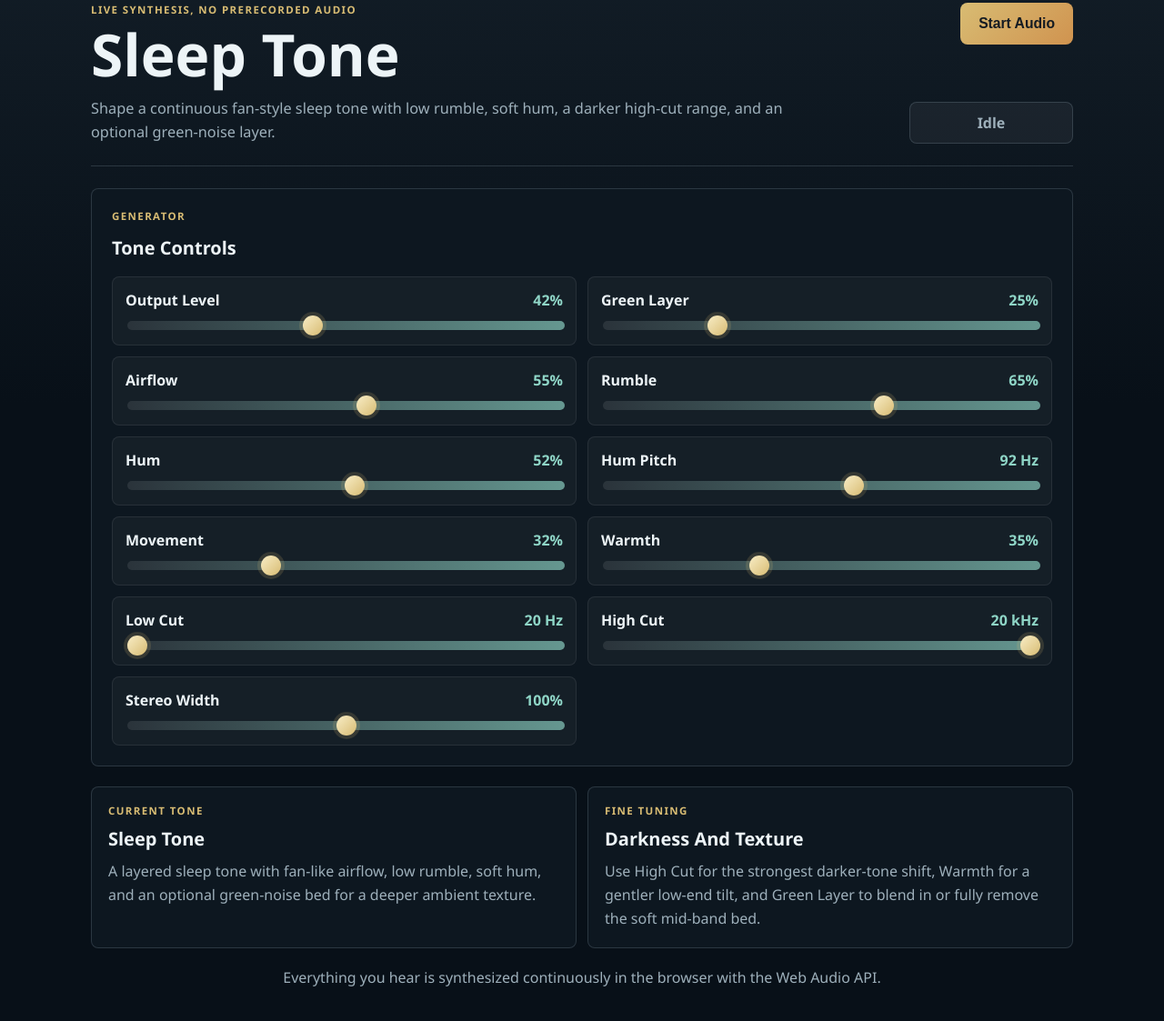
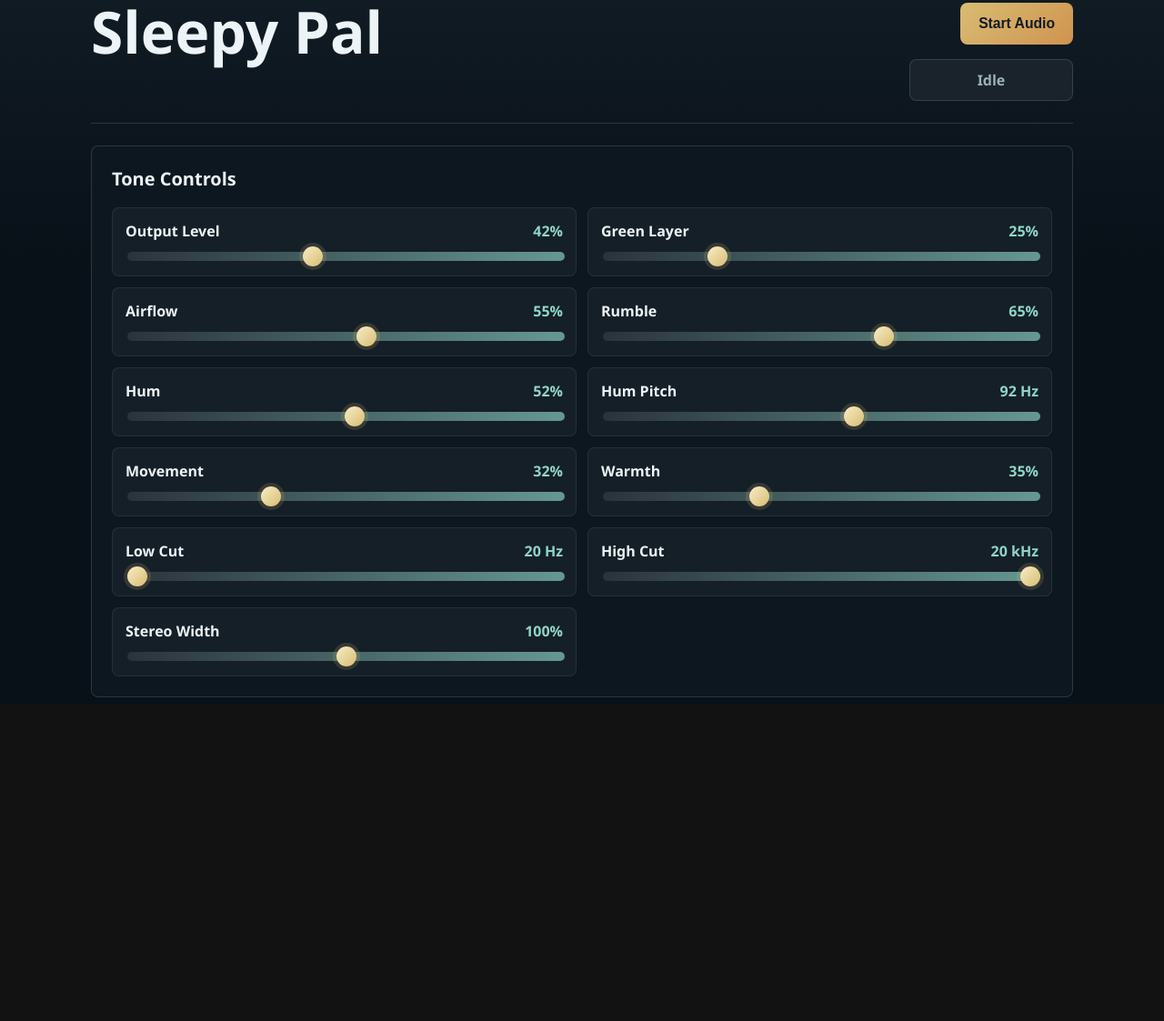
Before and after one commit to ericterpstra/noiseapp, a website with bundled scripts: page public/index.html in a window 1280 px wide. Shown: the part 49-1172 px from the top of the page at 91% size. After the commit the page ends 824 px from the top, so only its background shows below. Built offline with nearby package versions, Linux system fonts and the light colour scheme.

Commit message:
Removed extraneous text

```diff
--- a/public/app.js
+++ b/public/app.js
@@ -9,20 +9,15 @@ import {
   generateSleepToneSample,
 } from "./app/audio/sleep-tone-dsp.js";
 import { getScreenDefinition } from "./app/config/screens.js";
-import { DEFAULT_SOURCE_ID, getSourceDefinition } from "./app/config/sources.js";
 import { mountScreenControls } from "./app/ui/mount-controls.js";
 import { sliderToLogFrequency } from "./app/ui/formatters.js";
 
 const screen = getScreenDefinition();
-const sourceDefinition = getSourceDefinition(DEFAULT_SOURCE_ID);
 
 const controls = {
   ...mountScreenControls(document, screen),
   powerButton: document.querySelector("#powerButton"),
   audioStatus: document.querySelector("#audioStatus"),
-  colorTitle: document.querySelector("#colorTitle"),
-  colorDescription: document.querySelector("#colorDescription"),
-  detailHint: document.querySelector("#detailHint"),
 };
 
 const appState = createDefaultState();
@@ -318,7 +313,6 @@ class NoiseLab {
 
   applyState() {
     updateLabels();
-    updateText();
 
     if (!this.context || !this.noiseSource || !this.masterGain) {
       return;
@@ -363,20 +357,6 @@ function updateLabels() {
   }
 }
 
-function updateText() {
-  if (controls.colorTitle) {
-    controls.colorTitle.textContent = sourceDefinition.title;
-  }
-
-  if (controls.colorDescription) {
-    controls.colorDescription.textContent = sourceDefinition.description;
-  }
-
-  if (controls.detailHint) {
-    controls.detailHint.textContent = sourceDefinition.detail;
-  }
-}
-
 const lab = new NoiseLab();
 
 if (controls.powerButton) {
@@ -409,4 +389,3 @@ for (const control of CONTROL_DEFINITIONS) {
 
 setAudioStatus("Idle", "idle");
 updateLabels();
-updateText();
--- a/public/index.html
+++ b/public/index.html
@@ -3,7 +3,7 @@
   <head>
     <meta charset="utf-8">
     <meta name="viewport" content="width=device-width, initial-scale=1">
-    <title>Sleep Tone</title>
+    <title>Sleepy Pal</title>
     <meta
       name="description"
       content="Real-time browser sleep tone generator with a fan-like bed, optional green-noise layer, and tone-shaping controls."
@@ -14,12 +14,7 @@
     <div class="page-shell">
       <header class="hero">
         <div class="hero-copy">
-          <p class="eyebrow">Live synthesis, no prerecorded audio</p>
-          <h1>Sleep Tone</h1>
-          <p class="hero-text">
-            Shape a continuous fan-style sleep tone with low rumble, soft hum, a darker high-cut range, and an
-            optional green-noise layer.
-          </p>
+          <h1>Sleepy Pal</h1>
         </div>
         <div class="hero-actions">
           <button id="powerButton" class="power-button" type="button">Start Audio</button>
@@ -30,37 +25,13 @@
       <main class="dashboard">
         <section class="control-panel" aria-labelledby="toneHeading">
           <div class="section-heading">
-            <p class="eyebrow">Generator</p>
             <h2 id="toneHeading">Tone Controls</h2>
           </div>
 
           <div id="toneControls" class="control-grid"></div>
         </section>
 
-        <section class="insight-panel" aria-label="Tone context">
-          <article class="note-card">
-            <p class="eyebrow">Current Tone</p>
-            <h2 id="colorTitle">Sleep Tone</h2>
-            <p id="colorDescription">
-              A layered sleep tone with fan-like airflow, low rumble, soft hum, and an optional green-noise bed for
-              a deeper ambient texture.
-            </p>
-          </article>
-
-          <article class="note-card">
-            <p class="eyebrow">Fine Tuning</p>
-            <h2>Darkness And Texture</h2>
-            <p id="detailHint">
-              Use High Cut for the strongest darker-tone shift, Warmth for a gentler low-end tilt, and Green Layer
-              to blend in or fully remove the soft mid-band bed.
-            </p>
-          </article>
-        </section>
       </main>
-
-      <footer class="footer-copy">
-        Everything you hear is synthesized continuously in the browser with the Web Audio API.
-      </footer>
     </div>
 
     <script type="module" src="/app.js"></script>
```
